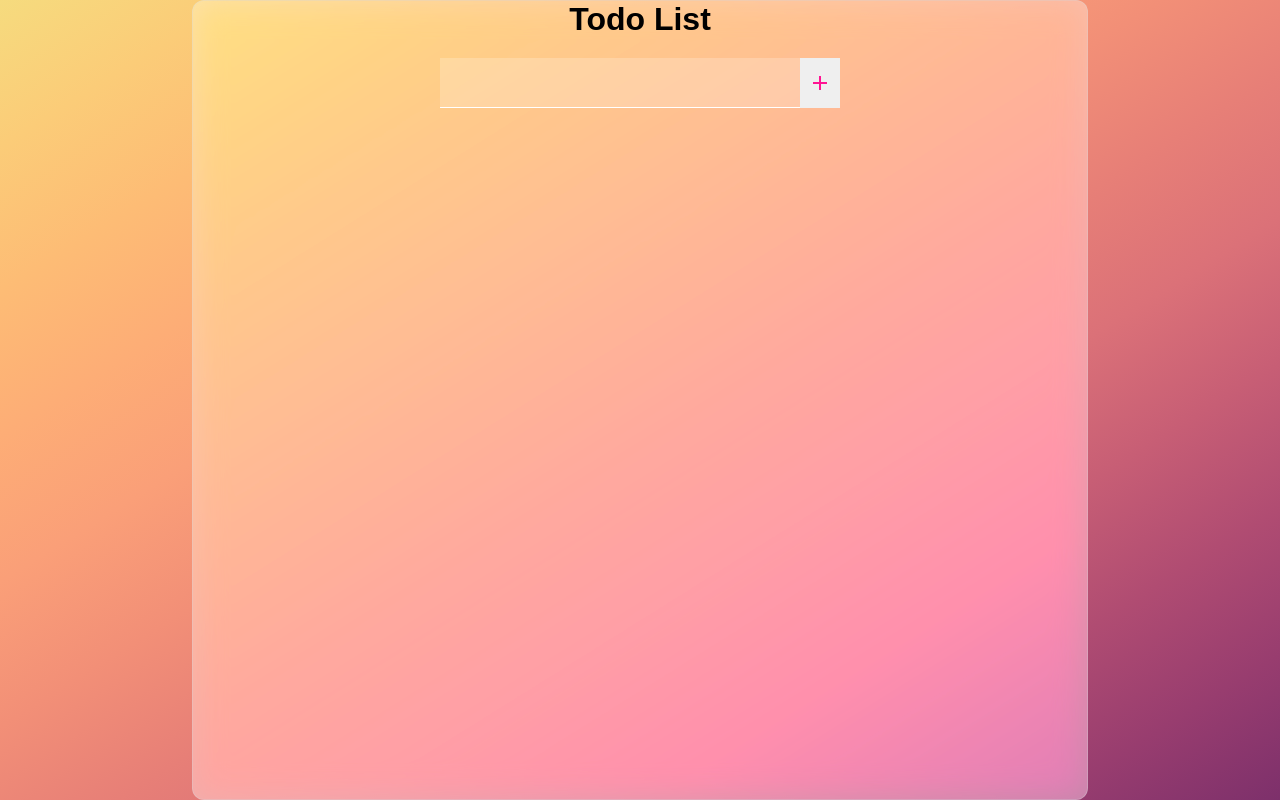
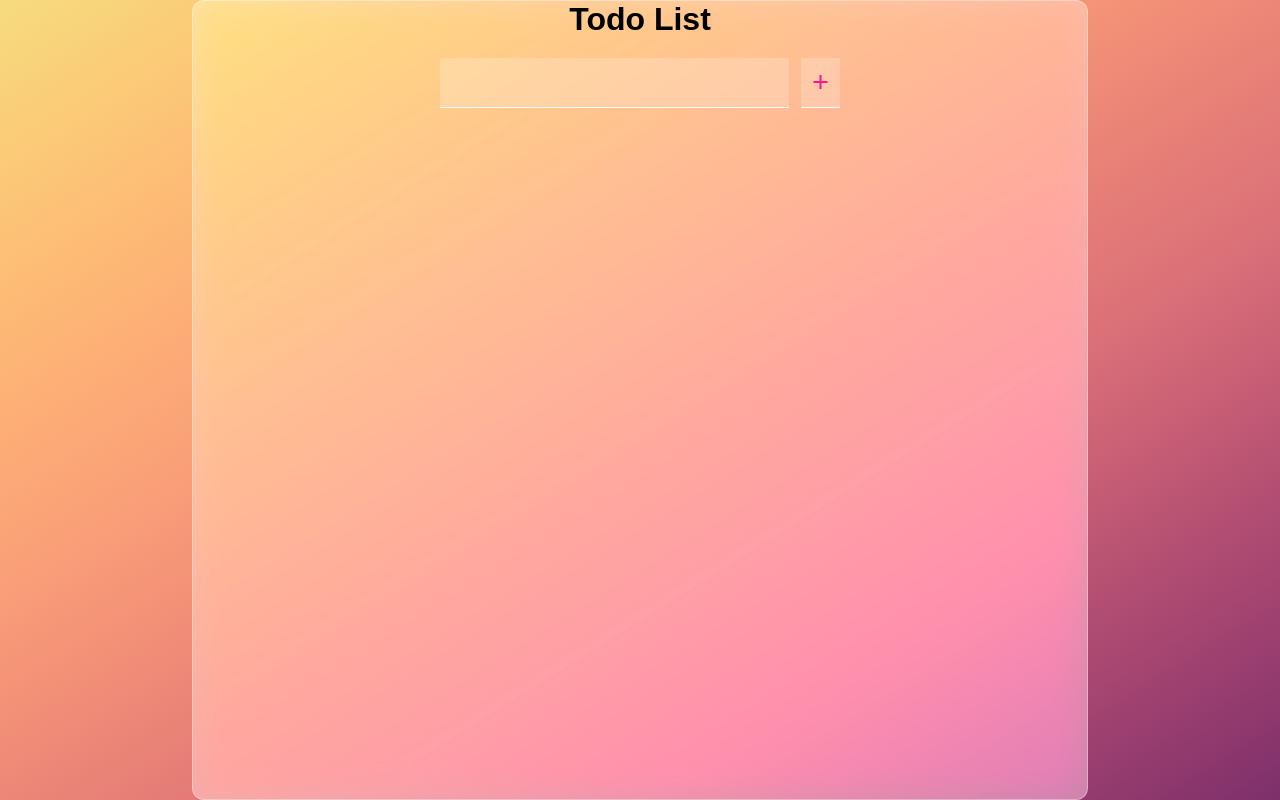
Before and after one commit to EstherVianna/todo-with-vue, a Vue app: page / in a window 1280 px wide. Built offline with nearby package versions, Linux system fonts and the light colour scheme.

Commit message:
style: update input and add btn

```diff
--- a/src/components/TaskPage.vue
+++ b/src/components/TaskPage.vue
@@ -1,11 +1,9 @@
 <script setup>
-import {reactive} from 'vue'
 
 defineProps({
     taskItem: String,
     tasksList: Array
-}
-)
+})
 
 defineEmits(['deleteTask'])
 
--- a/src/views/HomePage.vue
+++ b/src/views/HomePage.vue
@@ -56,15 +56,16 @@ const deleteTask = (index)=>{
     max-width: 70%
     height: 100vh
     border-radius: 12px
-    border: 1px solid rgba(209, 213, 219, 0.3)
+    border: 1px solid #ffffff55
     backdrop-filter: blur(16px) saturate(180%)
-    background-color: rgba(255, 255, 255, 0.4)
+    background-color: #ffffff66
     overflow: hidden
 
     &-content
         display: flex
         justify-content: center
         align-self: center
+        gap: 12px
         margin: 20px 0
         width: 400px
         height: 50px
@@ -73,16 +74,27 @@ const deleteTask = (index)=>{
             height: 100%
             border: none
             border-bottom: 1px solid #fff
+            padding-left: 5px
             font-size: 20px
-            background-color: rgba(255, 255, 255, 0.2)
+            background-color: #ffffff33
+            &:focus-visible
+                border: none
+                outline: 1px solid #fff
     button
         width: 10%
         height: 100%
-        flex-shrink: 0
         border: none
         font-size: 34px
         cursor: pointer
         color: #ff1493
+        border-bottom: 1px solid #fff
+        background-color: #ffffff33
+        &:hover
+            border-left: none
+            border: 2px solid #fff
+            opacity: 0.5
+
+
 
 .task-list
     list-style-type: none
```
